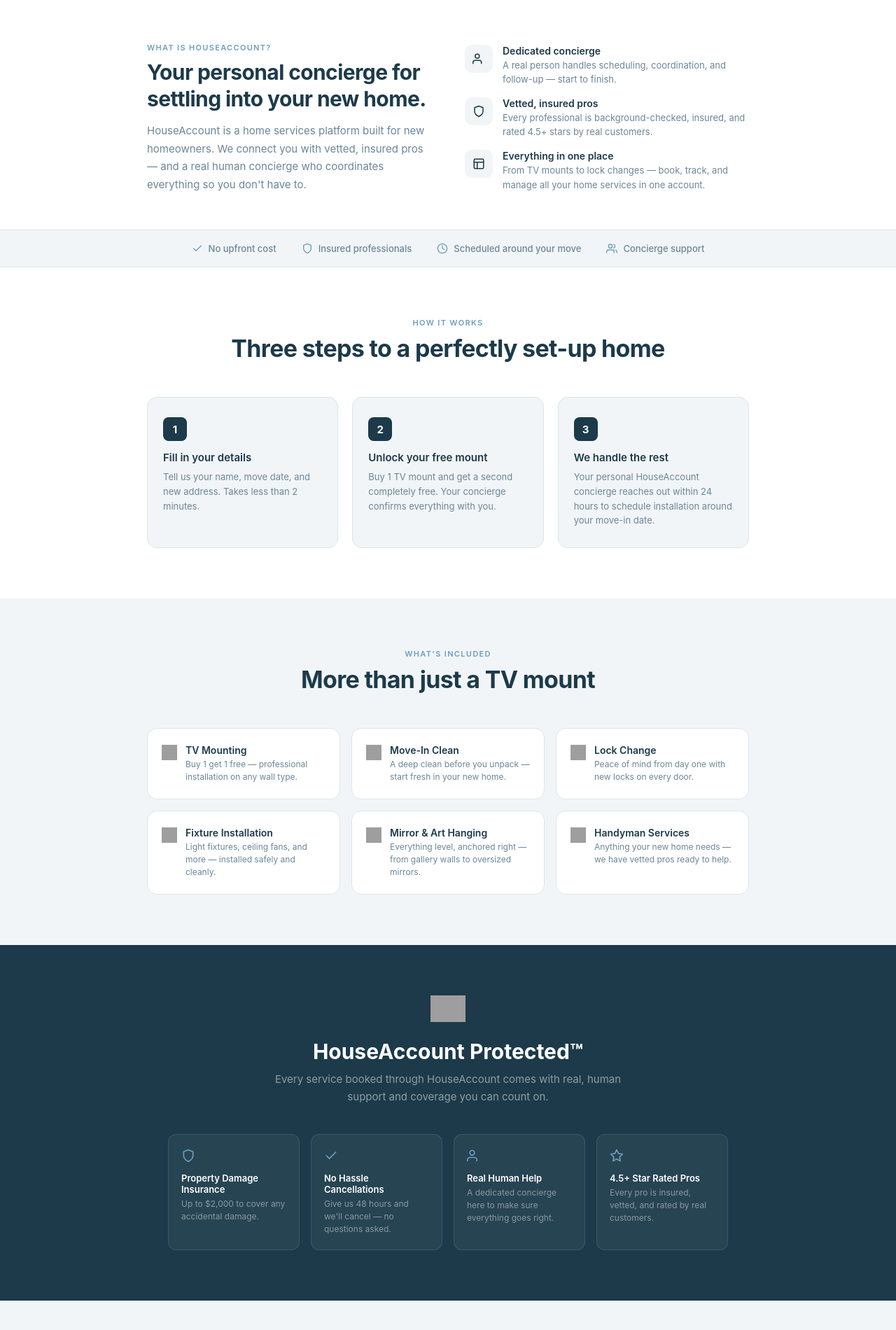
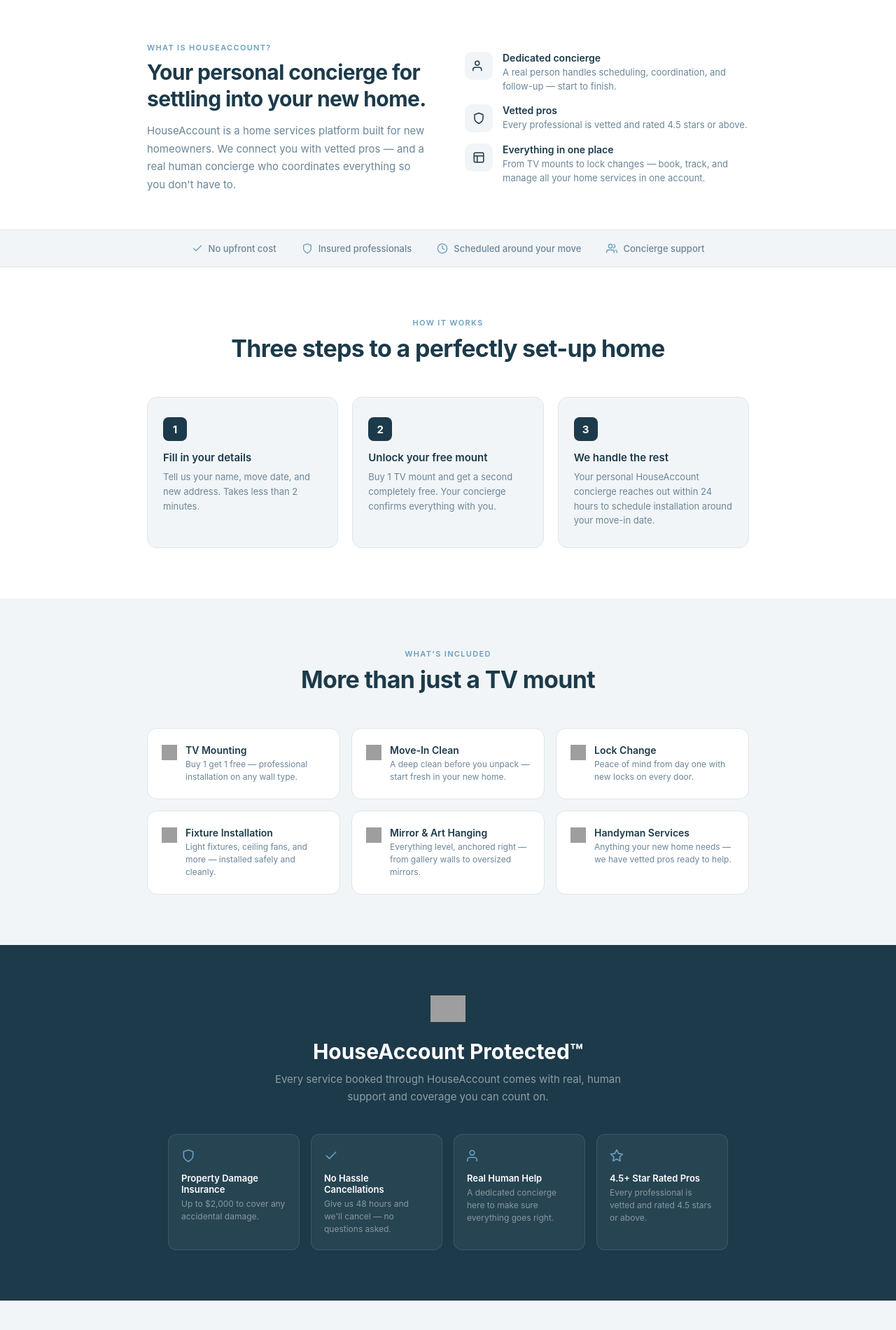
Before and after one commit to alexaminerva/minetti-dennis-houseaccount, a plain HTML site: page index.html in a window 1280 px wide. Shown: the part 860-2760 px from the top of the page at 70% size. Drawn offline with Linux system fonts and the light colour scheme; grey boxes are pictures that could not be loaded.

Commit message:
Update pro copy: vetted and rated 4.5 stars or above

```diff
--- a/index.html
+++ b/index.html
@@ -163,11 +163,11 @@
     <div class="what-text">
       <div class="eyebrow">What is HouseAccount?</div>
       <h2>Your personal concierge for settling into your new home.</h2>
-      <p>HouseAccount is a home services platform built for new homeowners. We connect you with vetted, insured pros — and a real human concierge who coordinates everything so you don't have to.</p>
+      <p>HouseAccount is a home services platform built for new homeowners. We connect you with vetted pros — and a real human concierge who coordinates everything so you don't have to.</p>
     </div>
     <div class="what-points">
       <div class="what-point"><div class="what-point-icon"><svg viewBox="0 0 24 24"><path d="M17 21v-2a4 4 0 0 0-4-4H5a4 4 0 0 0-4 4v2"/><circle cx="9" cy="7" r="4"/></svg></div><div><h4>Dedicated concierge</h4><p>A real person handles scheduling, coordination, and follow-up — start to finish.</p></div></div>
-      <div class="what-point"><div class="what-point-icon"><svg viewBox="0 0 24 24"><path d="M12 22s8-4 8-10V5l-8-3-8 3v7c0 6 8 10 8 10z"/></svg></div><div><h4>Vetted, insured pros</h4><p>Every professional is background-checked, insured, and rated 4.5+ stars by real customers.</p></div></div>
+      <div class="what-point"><div class="what-point-icon"><svg viewBox="0 0 24 24"><path d="M12 22s8-4 8-10V5l-8-3-8 3v7c0 6 8 10 8 10z"/></svg></div><div><h4>Vetted pros</h4><p>Every professional is vetted and rated 4.5 stars or above.</p></div></div>
       <div class="what-point"><div class="what-point-icon"><svg viewBox="0 0 24 24"><rect x="3" y="3" width="18" height="18" rx="2"/><path d="M3 9h18M9 21V9"/></svg></div><div><h4>Everything in one place</h4><p>From TV mounts to lock changes — book, track, and manage all your home services in one account.</p></div></div>
     </div>
   </div>
@@ -211,7 +211,7 @@
     <div class="protected-item"><svg viewBox="0 0 24 24" fill="none" stroke="currentColor" stroke-width="2" stroke-linecap="round" stroke-linejoin="round"><path d="M12 22s8-4 8-10V5l-8-3-8 3v7c0 6 8 10 8 10z"/></svg><h4>Property Damage Insurance</h4><p>Up to $2,000 to cover any accidental damage.</p></div>
     <div class="protected-item"><svg viewBox="0 0 24 24" fill="none" stroke="currentColor" stroke-width="2" stroke-linecap="round" stroke-linejoin="round"><polyline points="20 6 9 17 4 12"/></svg><h4>No Hassle Cancellations</h4><p>Give us 48 hours and we'll cancel — no questions asked.</p></div>
     <div class="protected-item"><svg viewBox="0 0 24 24" fill="none" stroke="currentColor" stroke-width="2" stroke-linecap="round" stroke-linejoin="round"><path d="M17 21v-2a4 4 0 0 0-4-4H5a4 4 0 0 0-4 4v2"/><circle cx="9" cy="7" r="4"/></svg><h4>Real Human Help</h4><p>A dedicated concierge here to make sure everything goes right.</p></div>
-    <div class="protected-item"><svg viewBox="0 0 24 24" fill="none" stroke="currentColor" stroke-width="2" stroke-linecap="round" stroke-linejoin="round"><polygon points="12 2 15.09 8.26 22 9.27 17 14.14 18.18 21.02 12 17.77 5.82 21.02 7 14.14 2 9.27 8.91 8.26 12 2"/></svg><h4>4.5+ Star Rated Pros</h4><p>Every pro is insured, vetted, and rated by real customers.</p></div>
+    <div class="protected-item"><svg viewBox="0 0 24 24" fill="none" stroke="currentColor" stroke-width="2" stroke-linecap="round" stroke-linejoin="round"><polygon points="12 2 15.09 8.26 22 9.27 17 14.14 18.18 21.02 12 17.77 5.82 21.02 7 14.14 2 9.27 8.91 8.26 12 2"/></svg><h4>4.5+ Star Rated Pros</h4><p>Every professional is vetted and rated 4.5 stars or above.</p></div>
   </div>
 </section>
 
```
Also changed, not shown: agent.html (+1 -1 lines), 1 other file.
